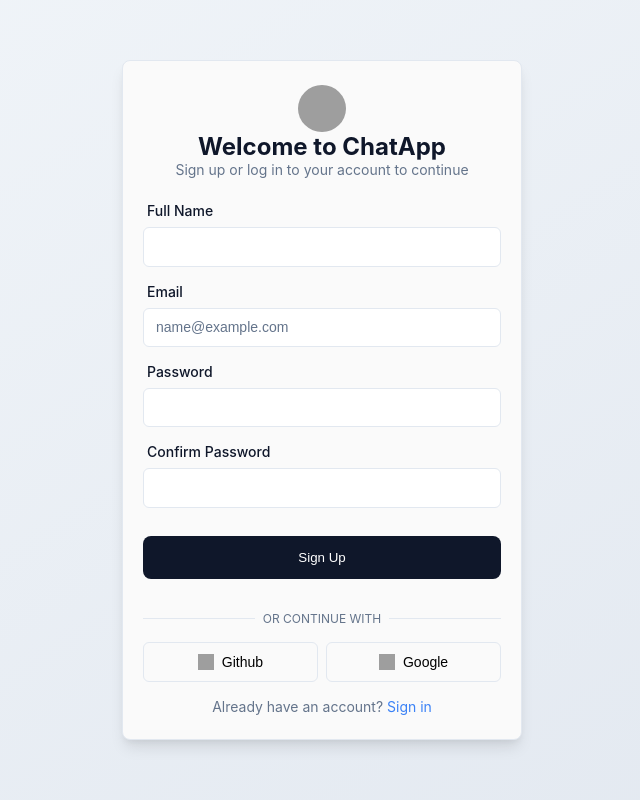
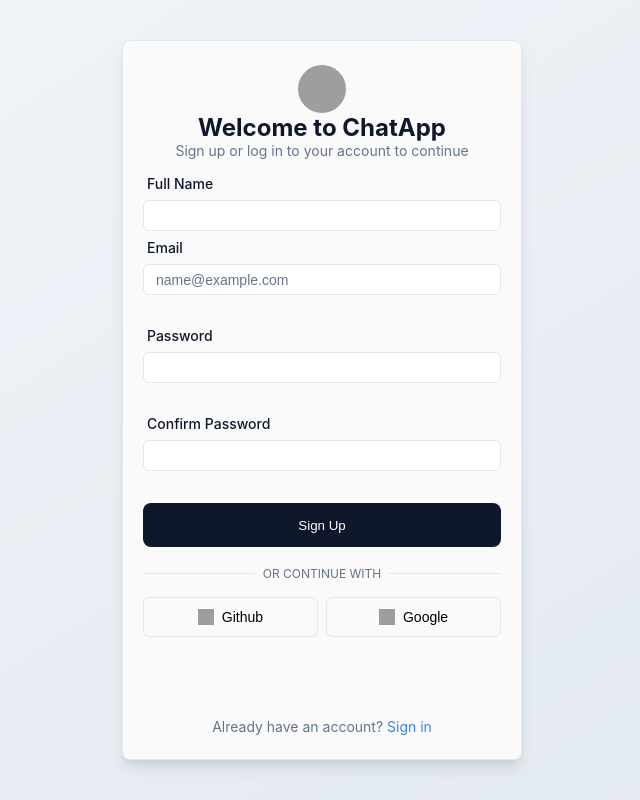
Before and after one commit to TazinoA/ChatApp, a React (Vite) app in the folder frontend/: page / in a window 1280 px wide. Shown: the whole page, without its empty margins (318-958 px from the left). Built offline with nearby package versions, Linux system fonts and the light colour scheme; grey boxes are pictures that could not be loaded.

Commit message:
add form validation

```diff
--- a/frontend/src/pages/LoginPage.jsx
+++ b/frontend/src/pages/LoginPage.jsx
@@ -1,37 +1,72 @@
-import { useContext } from "react";
+import { useState,useContext } from "react";
 import { login } from "../utils/auth_handler";
+import { useNavigate } from "react-router-dom";
 import AuthContext from "../utils/AuthContext";
 import "../styles/login.css"
 function LoginPage(){
+
     const {loggedIn, setLoggedIn} = useContext(AuthContext);
-    const user = {email: "afiemotazino3@gmail.com",password:"generichash"}
+    const [email,setEmail] = useState("");
+    const [password, setPassword] = useState("");
+    const navigate = useNavigate();
+
     return <>
+
        <div className = "sign-in-container">
            <div className = "sign-in-board">
+
                 <img src = "https://cdn-icons-png.flaticon.com/128/8794/8794966.png"/>
                 <h3>Welcome to ChatApp</h3>
                 <p className = "description">Log in to your account to continue</p>
                 <label htmlFor = "email">Email</label>
-           <input type = "email" placeholder="name@example.com" name = "email" className="login-input"></input>
+                <input type = "email" placeholder="name@example.com" name = "email" className="login-input" onChange={e => setEmail(e.target.value)} value = {email}/>
+
                 <div className = "password">
                     <label htmlFor = "password">Password</label>
                     <a className = "forgot-password">Forgot Password?</a>
                 </div>
-           <input type="password" name = "password" className="login-input"></input>
-            <button onClick = {() => { setLoggedIn(login(user)) }} className = "sign-in-btn">Sign in</button>
+
+                <input type="password" name = "password" className="login-input" onChange={e => setPassword(e.target.value)} value = {password}/>
+                <button onClick = {async () => {
+                    if(await handleClick(email, password)){
+                        setLoggedIn(true);
+                        navigate("/chat");
+                    }else{
+                        setLoggedIn(false);
+                        setPassword("");
+                    }
+                }} className = "sign-in-btn">Sign in</button>
+
                 <div className="continue-with">
                     <span></span>
                     <p>OR CONTINUE WITH</p>
                     <span></span>
                 </div>
+
                 <div className="alt-sign-in">
                     <button className="github"> <img src = "https://github.githubassets.com/assets/GitHub-Mark-ea2971cee799.png"/> Github</button>
                     <button className="google"> <img src = "https://www.gstatic.com/marketing-cms/assets/images/ef/8c/be724dfe44f88ea9f229c060dd0d/chrome-dino.webp=n-w96-h103-fcrop64=1,00000980fffff700-rw"/>  Google</button>
                 </div>
+
                 <p className="has-account">Dont't have an account? <a href = "/">Sign up</a></p>
             </div>
        </div>
+
        </>
+}
+
+async function handleClick(email, password){
+    const user = {
+        email:email,
+        password:password
+    }
+    let response = await login(user);
+    console.log(response.status);
+    if(response.status === 200){
+        return true;
+    }else{
+        return false;
+    }
 }
 
 
--- a/frontend/src/pages/SignUpPage.jsx
+++ b/frontend/src/pages/SignUpPage.jsx
@@ -1,41 +1,137 @@
-import { useContext } from "react";
-import { signUp } from "../utils/auth_handler";
+import { useState, useContext, use } from "react";
+import { useNavigate } from "react-router-dom";
+import { signUp, validateInput } from "../utils/auth_handler";
 import AuthContext from "../utils/AuthContext";
-import "../styles/signup.css"
+import "../styles/signup.css";
 
-function SignUpPage(){
-    const {setLoggedIn} = useContext(AuthContext);
-    const user = {
-        email: "afiemotazino3@gmail.com", password:"generichash", name: "Tazino" }
-    return <>
-    <div className = "sign-up-container">
-        <div className = "sign-up-board">
-       <img src = "https://cdn-icons-png.flaticon.com/128/8794/8794966.png"/>
+function SignUpPage() {
+    const { setLoggedIn } = useContext(AuthContext);
+    const [name, setName] = useState("");
+    const [email, setEmail] = useState("");
+    const [password, setPassword] = useState("");
+    const [confirmPassword, setConfirmPassword] = useState("");
+    const [nameError, setNameError] = useState("");
+    const [emailError, setEmailError] = useState("");
+    const [passwordError, setPasswordError] = useState("");
+    const [confirmPasswordError, setConfirmPasswordError] = useState("")
+    const navigate = useNavigate();
+
+    const handleSubmit = async (e) => {
+        e.preventDefault();
+
+        if (await handleClick(name, email, password, confirmPassword)) {
+            setLoggedIn(true);
+            navigate("/chat");
+        } else {
+            setLoggedIn(false);
+        }
+    };
+
+    return (
+        <div className="sign-up-container">
+            <div className="sign-up-board">
+                <img src="https://cdn-icons-png.flaticon.com/128/8794/8794966.png" alt="Logo" />
                 <h3>Welcome to ChatApp</h3>
-        <p className = "description">Sign up or log in to your account to continue</p>
-        <label htmlFor = "name">Full Name</label>
-        <input type = "text"  name = "name"></input>
-        <label htmlFor = "email">Email</label>
-        <input type = "email" placeholder="name@example.com" name = "email"></input>
-         <label htmlFor = "password">Password</label>
-        <input type="password" name = "password"></input>
-        <label htmlFor = "confirm">Confirm Password</label>
-        <input type = "password" pname = "confirm"></input>
-         <button onClick = {() => { setLoggedIn(signUp(user)) }} className = "sign-up-btn">Sign Up</button>
+                <p className="description">Sign up or log in to your account to continue</p>
+
+                <form onSubmit={handleSubmit}>
+                    <div className="form-data">
+                        <label htmlFor="name">Full Name</label>
+                        <input
+                            type="text"
+                            name="name"
+                            value={name}
+                            onChange={(e) => setName(e.target.value)}
+                            required
+                            minLength={"3"}
+                            pattern="^[A-Za-zÀ-ÖØ-öø-ÿ' -]+$"
+                            title="Name must be at least 3 characters and be letters only"
+                        />
+                    </div>
+
+                    <div className="form-data">
+                        <label htmlFor="email">Email</label>
+                        <input
+                            type="email"
+                            placeholder="name@example.com"
+                            name="email"
+                            value={email}
+                            onChange={(e) => setEmail(e.target.value)}
+                            pattern="^[a-zA-Z0-9._%+-]+@[a-zA-Z0-9.-]+\.[a-zA-Z]{2,}$"
+                            title="Enter a valid email"
+                            required
+                        />
+                    </div>
+                    <p className="error-msg hidden">Enter a valid email</p>
+
+                    <div className="form-data">
+                        <label htmlFor="password">Password</label>
+                        <input
+                            type="password"
+                            name="password"
+                            value={password}
+                            onChange={(e) => setPassword(e.target.value)}
+                            required
+                            minLength={"8"}
+                            pattern="^(?=.*[A-Za-z])(?=.*\d)[A-Za-z\d]{8,}$"
+                            title="Passwords must be at least 8 characters long and contain at least 1 number"
+                        />
+                    </div>
+                    <p className="error-msg hidden">Enter a valid password</p>
+
+                    <div className="form-data">
+                        <label htmlFor="confirm">Confirm Password</label>
+                        <input
+                            type="password"
+                            name="confirm"
+                            value={confirmPassword}
+                            onChange={(e) => setConfirmPassword(e.target.value)}
+                            required
+                            pattern="^(?=.*[A-Za-z])(?=.*\d)[A-Za-z\d]{8,}$"
+                            title="Passwords must be at least 8 characters long and contain at least 1 number"
+                        />
+                    </div>
+                    <p className="error-msg hidden">Passwords must match</p>
+
+                    <button type="submit" className="sign-up-btn">Sign Up</button>
+                </form>
+
                 <div className="continue-with">
                     <span></span>
                     <p>OR CONTINUE WITH</p>
                     <span></span>
                 </div>
+
                 <div className="alt-sign-in">
-            <button className="github"> <img src = "https://github.githubassets.com/assets/GitHub-Mark-ea2971cee799.png"/> Github</button>
-            <button className="google"> <img src = "https://www.gstatic.com/marketing-cms/assets/images/ef/8c/be724dfe44f88ea9f229c060dd0d/chrome-dino.webp=n-w96-h103-fcrop64=1,00000980fffff700-rw"/>  Google</button>
+                    <button className="github">
+                        <img src="https://github.githubassets.com/assets/GitHub-Mark-ea2971cee799.png" alt="GitHub logo" /> Github
+                    </button>
+                    <button className="google">
+                        <img src="https://www.gstatic.com/marketing-cms/assets/images/ef/8c/be724dfe44f88ea9f229c060dd0d/chrome-dino.webp=n-w96-h103-fcrop64=1,00000980fffff700-rw" alt="Google logo" /> Google
+                    </button>
                 </div>
-        <p className="has-account">Already have an account? <a href = "/login">Sign in</a></p>
+
+                <p className="has-account">Already have an account? <a href="/login">Sign in</a></p>
             </div>
         </div>
-    </>
+    );
 }
 
+async function handleClick(fullName, email, password, confirmPassword) {
+    if (password !== confirmPassword) {
+        return false;
+    }
+
+    const user = {
+        email: email,
+        password: password,
+        name: fullName,
+    };
+
+    const response = await signUp(user);
+    console.log(response.status);
+
+    return response.status === 200;
+}
 
 export default SignUpPage;
--- a/frontend/src/styles/index.css
+++ b/frontend/src/styles/index.css
@@ -76,6 +76,10 @@
     text-decoration-thickness: 1px;
 }
 
+.hidden{
+  visibility: hidden;
+}
+
 
 /* ===== RESPONSIVE DESIGN ===== */
 @media (max-width: 768px) {
--- a/frontend/src/styles/signup.css
+++ b/frontend/src/styles/signup.css
@@ -15,7 +15,7 @@
   border: 1px solid var(--border);
   width: 30%;
   min-width: 400px;
-  height: 85%;
+  height: 90%;
   border-radius: 0.5rem;
   box-shadow: 0 10px 15px -3px rgba(0, 0, 0, 0.1), 0 4px 6px -2px rgba(0, 0, 0, 0.05);
   position: relative;
@@ -37,7 +37,7 @@
 
 .sign-up-board .description {
   margin-top: 0;
-  margin-bottom: 1.5rem;
+  margin-bottom: 1rem;
   color: var(--muted-foreground);
   text-align: center;
   font-size: 0.875rem;
@@ -56,7 +56,7 @@
   width: 90%;
   border-radius: 0.375rem;
   height: 2.5rem;
-  margin-bottom: 1rem;
+  margin-bottom: 0.5rem;
   border: 1px solid var(--border);
   padding-left: 0.75rem;
   font-size: 0.875rem;
@@ -74,14 +74,14 @@
 }
 
 .sign-up-btn {
-  margin-top: 0.75rem;
+  margin-top: 0;
+  margin-bottom: 0.2rem;
   width: 90%;
   background-color: var(--foreground);
   color: white;
   border: none;
   border-radius: 0.5rem;
   height: 2.75rem;
-  margin-bottom: 1rem;
   font-weight: 500;
   cursor: pointer;
   transition: background-color 0.2s ease;
@@ -90,3 +90,40 @@
 .sign-up-btn:hover {
   background-color: var(--slate-700);
 }
+
+.form-data{
+  width: 100%;
+  display:flex;
+  flex-direction: column;
+  height: 4rem;
+  justify-content: center;
+  align-items: center;
+}
+
+.error-msg{
+  color: red;
+  height: 1.5rem;
+  font-size: small;
+  margin: 0;;
+}
+
+
+input.error:focus {
+  outline: none;
+  border-color: red;
+  box-shadow: 0 0 0 3px rgba(220, 38, 38, 0.1);
+}
+
+input.error {
+  outline: none;
+  border-color: red;
+  box-shadow: 0 0 0 3px rgba(220, 38, 38, 0.1);
+}
+
+form{
+  width: 100%;
+  display: flex;
+  flex-direction: column;
+  justify-content: center;
+  align-items: center;
+}
```
Also changed, not shown: frontend/src/pages/ProfilePage.jsx (+10 -0 lines), frontend/src/utils/auth_handler.js (+20 -8 lines). Lines whose indentation alone changed are shown as unchanged.
